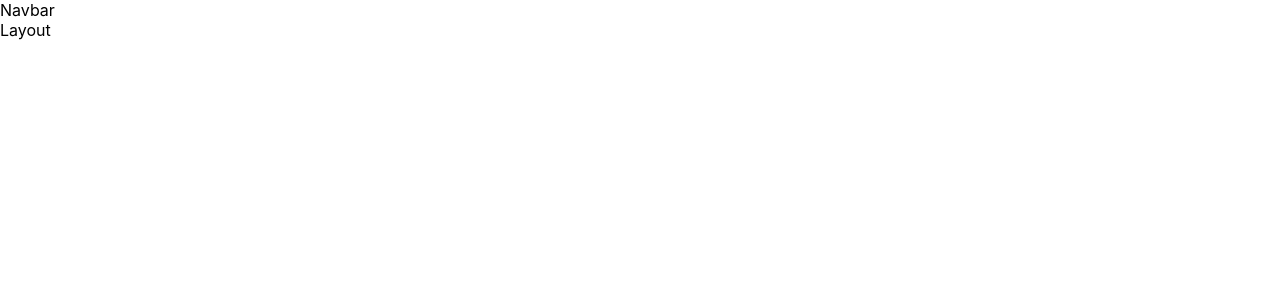
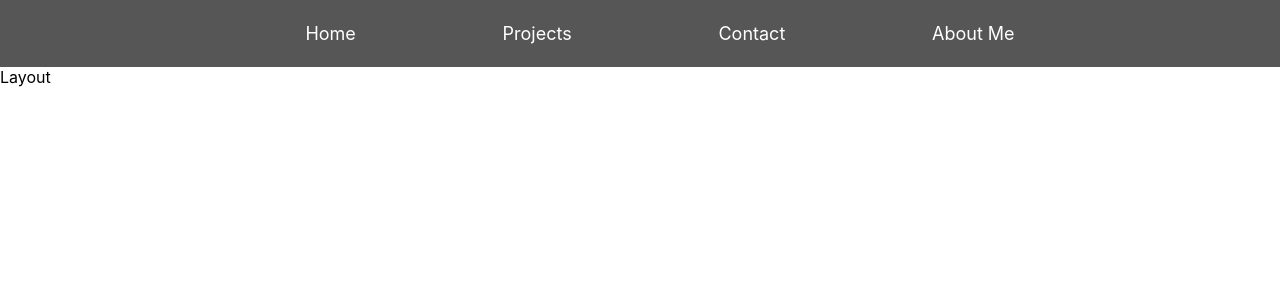
Before and after one commit to luftedar/next-portfolio, a Next.js app: page / in a window 1280 px wide. Shown: the top 300 px of the page. Built offline with nearby package versions, Linux system fonts and the light colour scheme.

Commit message:
Style Navbar

```diff
--- a/components/Layout.js
+++ b/components/Layout.js
@@ -1,14 +1,11 @@
-import React from 'react'
-import Navbar from '../components/Navbar';
+import React from 'react';
+import Navbar from './Navbar';
 
+const Layout = () => (
+  <div>
+    <Navbar />
+    Layout
+  </div>
+);
 
-const Layout = () => {
-  return (
-    <div>
-    <Navbar />
-      Layout
-    </div>
-  )
-}
-
-export default Layout
+export default Layout;
--- a/components/Navbar.js
+++ b/components/Navbar.js
@@ -1,9 +1,32 @@
-import React from 'react'
+import React from 'react';
+import Link from 'next/link';
+import navbarStyles from '../styles/Navbar.module.css';
 
-const Navbar = () => {
-  return (
-    <div>Navbar</div>
-  )
-}
+const Navbar = () => (
+  <nav className={navbarStyles.nav}>
+    <ul>
+      <li>
+        <Link href="/" >
+          Home
+        </Link>
+      </li>
+      <li>
+        <Link href="/projects">
+          Projects
+        </Link>
+      </li>
+      <li>
+        <Link href="/contact">
+          Contact
+        </Link>
+      </li>
+      <li>
+        <Link href="/about">
+          About Me
+        </Link>
+      </li>
+    </ul>
+  </nav>
+);
 
-export default Navbar
+export default Navbar;
--- a/pages/_app.js
+++ b/pages/_app.js
@@ -5,9 +5,9 @@ import Layout from '../components/Layout';
 
 function MyApp({ Component, pageProps }) {
   return (
-  <Layout>
-    <Component pageProps={pageProps} />
-  </Layout>
+    <Layout>
+      <Component pageProps={pageProps} />
+    </Layout>
   );
 }
 
--- /dev/null
+++ b/styles/Navbar.module.css
@@ -0,0 +1,30 @@
+.nav {
+  background: #4b4b4bef;
+  color: #fff;
+  font-size: 18px;
+  display: flex;
+  justify-content: center;
+  align-items: center;
+}
+
+.nav ul {
+  width: 70%;
+  display: flex;
+  justify-content: space-around;
+  align-items: center;
+  list-style: none;
+}
+
+.nav ul li {
+  display: flex;
+  justify-content: center;
+  align-items: center;
+  border-radius: 60px;
+  padding: 5px 20px;
+  transition: 0.5s ease-out;
+}
+
+.nav ul li:hover {
+  background-color: #fff;
+  color: #4b4b4bef;
+}
```
Also changed, not shown: components/Home.js (added).
